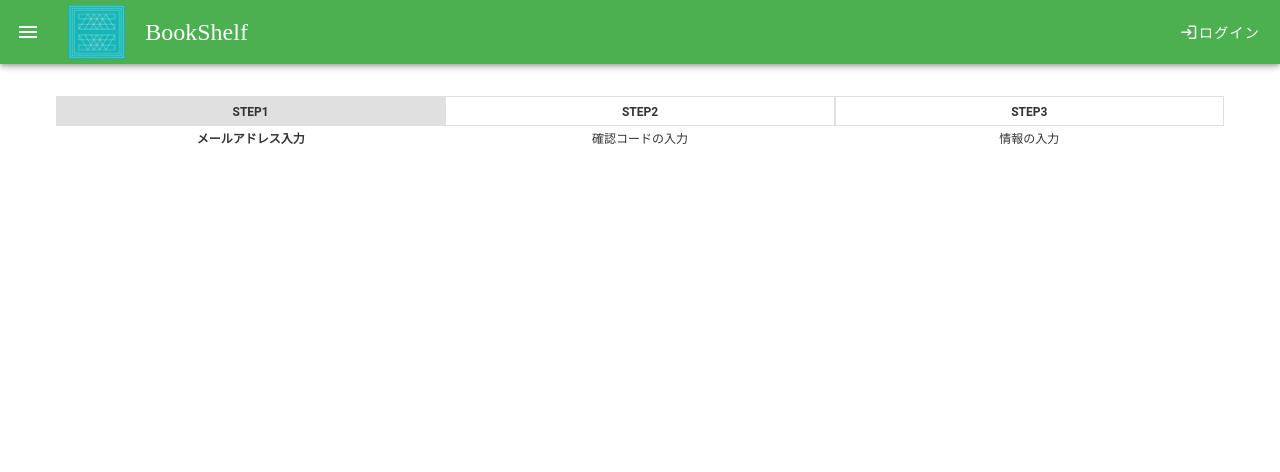
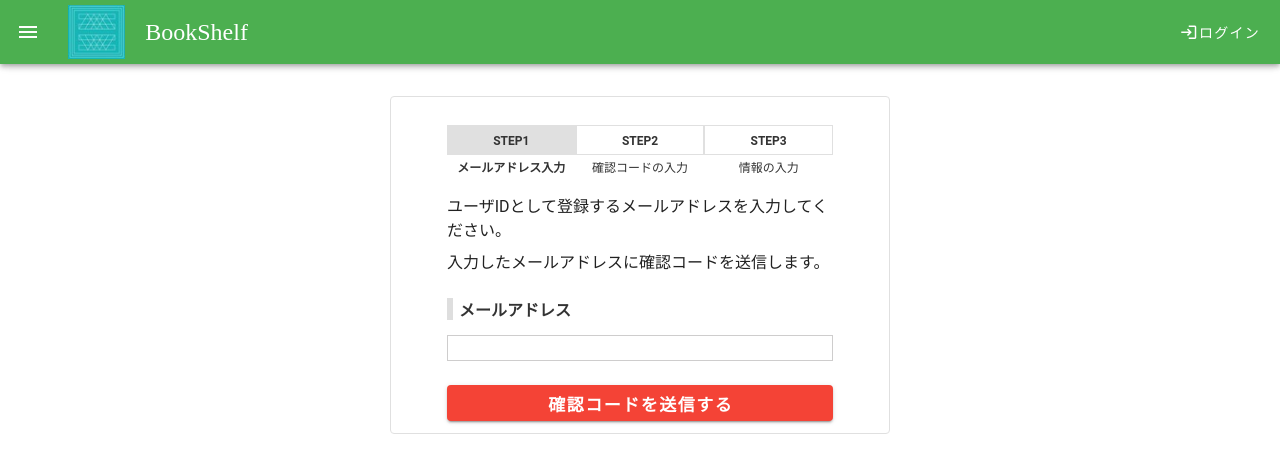
Before and after one commit to YumaHozumi/Shelfmate, a Vue app in the folder frontend/: page /register in a window 1280 px wide. Shown: the top 472 px of the page. Built offline with nearby package versions, Linux system fonts and the light colour scheme; a web font is replaced by a local one.

Commit message:
新規登録ページのSTEP1のView部分おおよそ完成

```diff
--- a/frontend/src/containers/Form/LoginForm.vue
+++ b/frontend/src/containers/Form/LoginForm.vue
@@ -28,7 +28,8 @@ const clickGoogleLoginButton = (): void => {
                             <input type="password" class="input-form ps-2">
                         </v-col>
                         <v-col cols="12">
-                            <SubmitButton @submitButton="submitButton" text="ログイン"></SubmitButton>
+                            <SubmitButton @submitButton="submitButton" text="ログイン"
+                            color="blue"></SubmitButton>
                         </v-col>
                     </v-row>
                 </v-form>
--- a/frontend/src/containers/Form/RegisterForm.vue
+++ b/frontend/src/containers/Form/RegisterForm.vue
@@ -1,9 +1,66 @@
 <script setup lang="ts">
+import ProgressBar from '@/containers/ProgressBar.vue';
+import SubmitButton from "@/basic//Login/SubmitButton.vue";
 
+const submitButton = (): void => {
+    console.log("submit");
+};
 </script>
 
 <template>
     <v-container>
+        <v-sheet width="500" class="mx-auto form px-10 py-3">
+            <ProgressBar></ProgressBar>
+            <v-form>
+                <v-row class="mx-1">
+                    <v-col cols="12" class="pb-2">
+                        <p>ユーザIDとして登録するメールアドレスを入力してください。</p>
+                    </v-col>
+                    <v-col cols="12" class="pt-0">
+                        <p>入力したメールアドレスに確認コードを送信します。</p>
+                    </v-col>
+                </v-row>
+                <v-row class="mx-1">
+                    <v-col cols="12">
+                        <div class="label mb-3">メールアドレス</div>
+                        <input type="text" class="input-form ps-2">
+                    </v-col>
+                    <v-col cols="12">
+                        <SubmitButton @submitButton="submitButton" text="確認コードを送信する"
+                        color="red"></SubmitButton>
+                    </v-col>
+                </v-row>
+            </v-form>
 
+        </v-sheet>
     </v-container>
 </template>
+
+<style scoped lang="scss">
+.form {
+    border: 1px solid #e0e0e0;
+    border-radius: 4px;
+
+    .input-form {
+        background-color: white;
+        border: 1px solid rgb(206, 205, 205);
+        width: 100%;
+    }
+
+    .label {
+        font-weight: bold;
+        color: #333;
+        margin-left: 12px;
+
+        &::before {
+            content: "";
+            position: absolute;
+            margin-left: -12px;
+            margin-top: -1px;
+            width: 6px;
+            height: 22px;
+            background: #dedede;
+        }
+    }
+}
+</style>
--- a/frontend/src/views/RegisterView.vue
+++ b/frontend/src/views/RegisterView.vue
@@ -1,7 +1,7 @@
 <script setup lang="ts">
 import Header from '@/containers/Header.vue'
+import RegisterForm from '@/containers/Form/RegisterForm.vue';
 import router from '@/router'
-import ProgressBar from '@/containers/ProgressBar.vue';
 
 const onNavigate = (name: string): void => {
   router.push({name: name});
@@ -10,5 +10,5 @@ const onNavigate = (name: string): void => {
 
 <template>
     <Header @navigate="onNavigate"></Header>
-    <ProgressBar></ProgressBar>
+    <RegisterForm></RegisterForm>
 </template>
```
